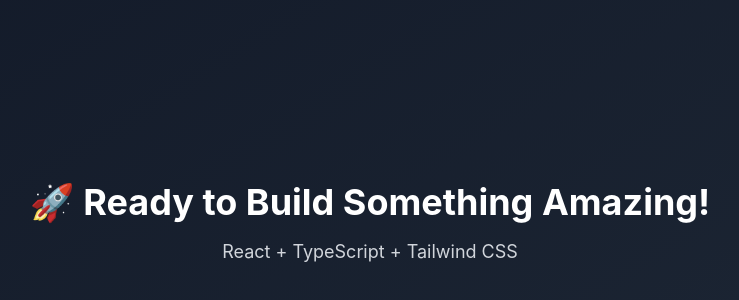
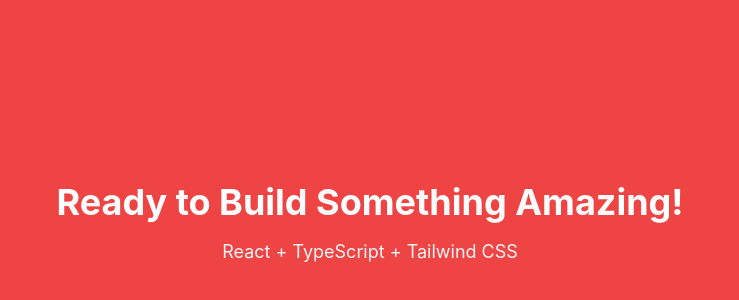
Before and after one commit to Lyzr-Apps/fantastic-vibrant-lab, a React (Vite) app: page / in a window 1280 px wide. Shown: the part 176-476 px from the top of the page, without its empty margins (270-1009 px from the left). Built offline with nearby package versions, Linux system fonts and the light colour scheme.

Commit message:
feat: changed background color to red and adjusted text color for contrast

```diff
--- a/src/App.tsx
+++ b/src/App.tsx
@@ -1,11 +1,11 @@
 function App() {
   return (
-    <div className="min-h-screen bg-gradient-to-br from-gray-900 to-gray-800 flex items-center justify-center">
+    <div className="min-h-screen bg-red-500 flex items-center justify-center">
       <div className="text-center">
         <h1 className="text-4xl font-bold text-white mb-4">
-          🚀 Ready to Build Something Amazing!
+          Ready to Build Something Amazing!
         </h1>
-        <p className="text-gray-300 text-lg">
+        <p className="text-gray-100 text-lg">
           React + TypeScript + Tailwind CSS
         </p>
       </div>
```
